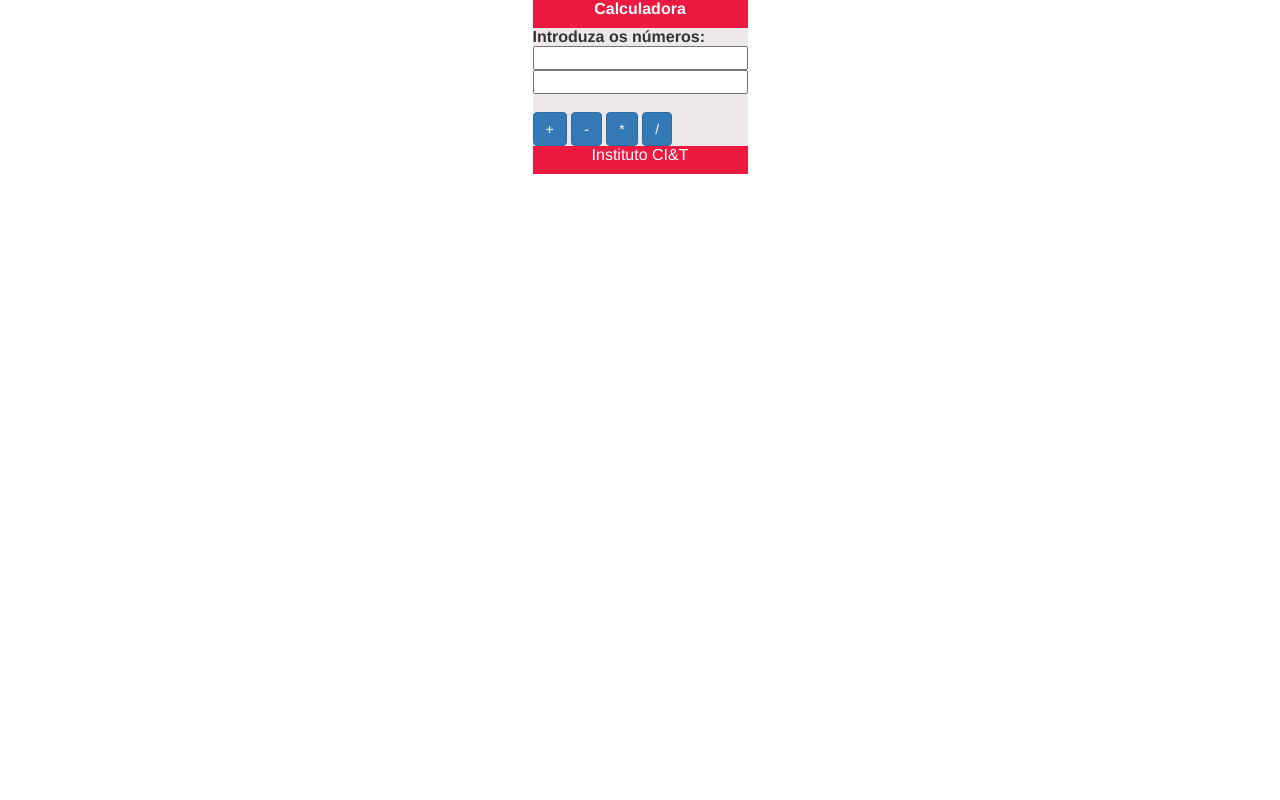
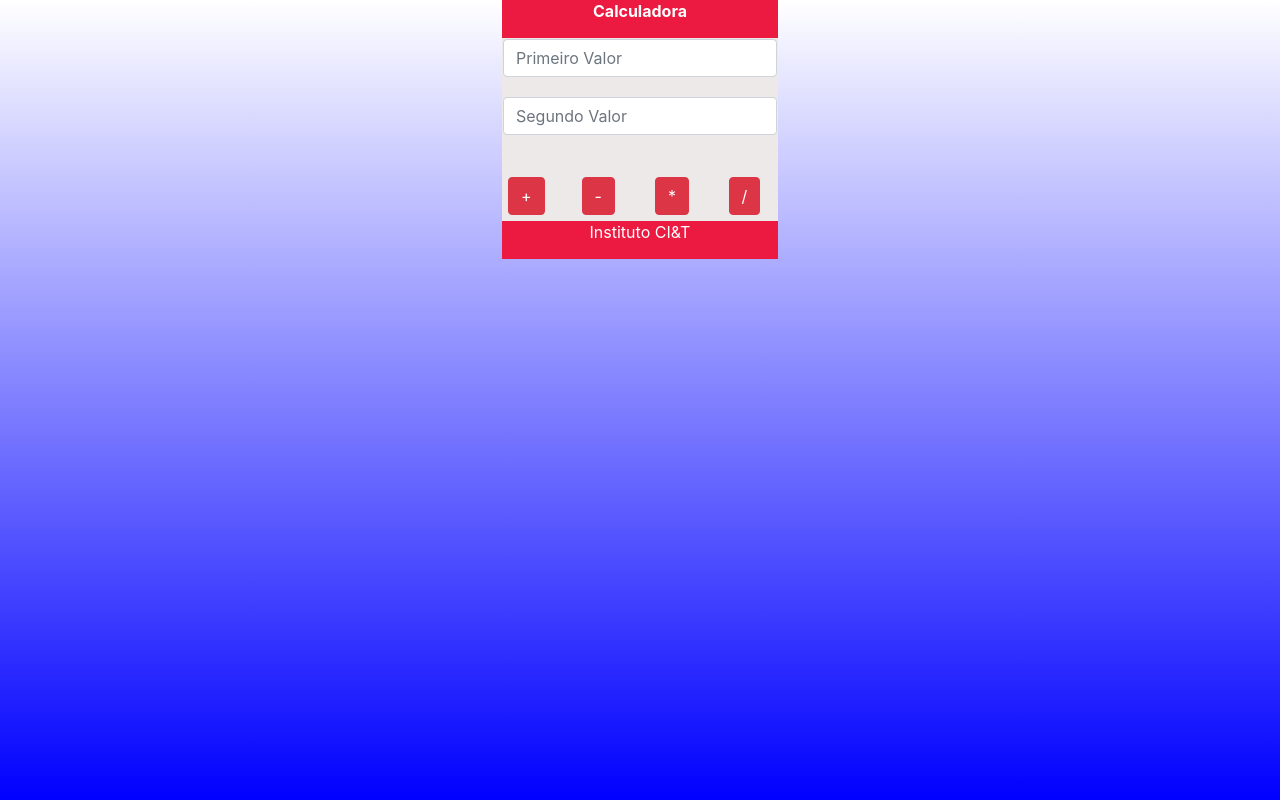
Before and after one commit to lucascamach0/InstitutoCiandt, a plain HTML site: page calculadora.html in a window 1280 px wide. Drawn offline with nearby package versions, Linux system fonts and the light colour scheme.

Commit message:
add bootstrap nos inputs

```diff
--- a/calculadora.html
+++ b/calculadora.html
@@ -1,13 +1,10 @@
 <htm>
 
   <head>
-        <link rel="stylesheet" href="https://stackpath.bootstrapcdn.com/bootstrap/3.4.1/css/bootstrap.min.css" integrity="sha384-HSMxcRTRxnN+Bdg0JdbxYKrThecOKuH5zCYotlSAcp1+c8xmyTe9GYg1l9a69psu"
-            crossorigin="anonymous">
-        <style>
-        </style>
+      <link rel="stylesheet" href="https://stackpath.bootstrapcdn.com/bootstrap/4.3.1/css/bootstrap.min.css" integrity="sha384-ggOyR0iXCbMQv3Xipma34MD+dH/1fQ784/j6cY/iJTQUOhcWr7x9JvoRxT2MZw1T" crossorigin="anonymous">
   </head>
 
-    <body>
+  <body style="background-image: linear-gradient(white, blue);">
     <div id="calculadura" align="center">
       <table>
         <tr>
@@ -18,18 +15,27 @@
           </th>
         </tr>
         <tr>
-                    <td bgcolor="#EEE9E9">
-                        <b>Introduza os números:</b><br>
-                        <input type="text" id="n1"><br>
-                        <input type="text" id="n2"><br><br>
+          <td bgcolor="#EEE9E9" align="center">
+            <input type="number" class="form-control" id="n1" placeholder="Primeiro Valor"><br>
+            <input type="number" class="form-control" id="n2" placeholder="Segundo Valor"><br><br>
           </td>
         </tr>
         <tr>
           <td bgcolor="#EEE9E9">
-                        <input type="button" class="btn btn-primary" value="+" onClick="calc(this)">
-                        <input type="button" class="btn btn-primary" value="-" onClick="calc(this)">
-                        <input type="button" class="btn btn-primary" value="*" onClick="calc(this)">
-                        <input type="button" class="btn btn-primary" value="/" onClick="calc(this)">
+            <div class="row" style="padding-left: 5px; padding-right: 5px; padding-bottom: 5px">
+              <div class="col">
+                <input type="button" class="btn btn-danger" value="+" onClick="calc(this)">
+              </div>
+              <div class="col">
+                <input type="button" class="btn btn-danger" value="-" onClick="calc(this)">
+              </div>
+              <div class="col">
+                <input type="button" class="btn btn-danger" value="*" onClick="calc(this)">
+              </div>
+              <div class="col">
+                <input type="button" class="btn btn-danger" value="/" onClick="calc(this)">
+              </div>
+            </div>
           </td>
         </tr>
         <tr>
@@ -58,6 +64,16 @@
         }
 
       }
+
     </script>
+    <script src="https://code.jquery.com/jquery-3.3.1.slim.min.js"
+      integrity="sha384-q8i/X+965DzO0rT7abK41JStQIAqVgRVzpbzo5smXKp4YfRvH+8abtTE1Pi6jizo"
+      crossorigin="anonymous"></script>
+    <script src="https://cdnjs.cloudflare.com/ajax/libs/popper.js/1.14.7/umd/popper.min.js"
+      integrity="sha384-UO2eT0CpHqdSJQ6hJty5KVphtPhzWj9WO1clHTMGa3JDZwrnQq4sF86dIHNDz0W1"
+      crossorigin="anonymous"></script>
+    <script src="https://stackpath.bootstrapcdn.com/bootstrap/4.3.1/js/bootstrap.min.js"
+      integrity="sha384-JjSmVgyd0p3pXB1rRibZUAYoIIy6OrQ6VrjIEaFf/nJGzIxFDsf4x0xIM+B07jRM"
+      crossorigin="anonymous"></script>
   </body>
 </htm>
```
Lines whose indentation alone changed are shown as unchanged.
